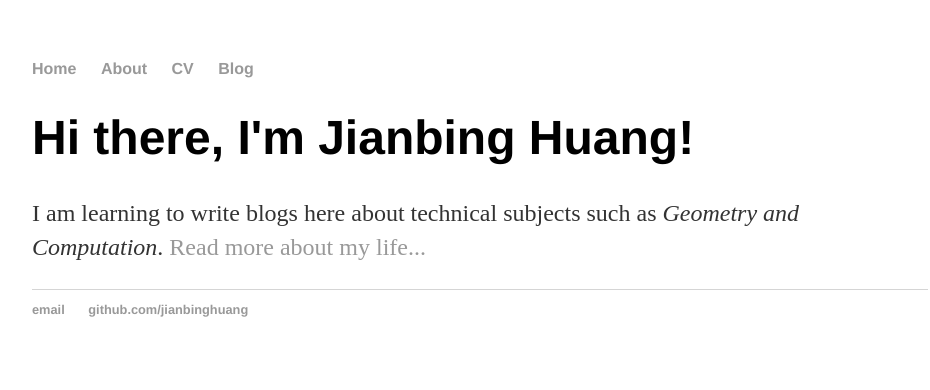
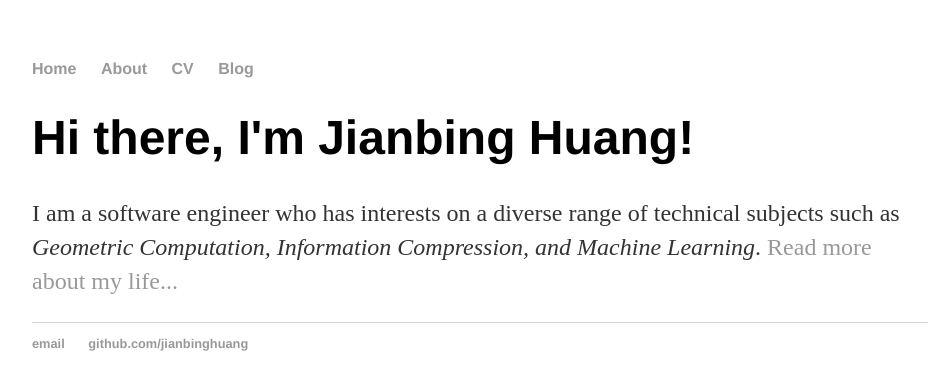
Before and after one commit to hjb-zy/jianbinghuang.github.io, a Jekyll site: the page built from index.html, in a window 1280 px wide. Shown: the top 390 px of the page, without its empty margins (160-1090 px from the left). Built offline with Jekyll 4.4.1, drawn with Linux system fonts in a browser that asks for light colours.

Commit message:
Update index.html

```diff
--- a/index.html
+++ b/index.html
@@ -4,5 +4,5 @@ title: Jianbing Huang
 ---
 <div class="blurb">
 	<h1>Hi there, I'm Jianbing Huang!</h1>
-	<p>I am learning to write blogs here about technical subjects such as <em>Geometry and Computation</em>. <a href="/about">Read more about my life...</a></p>
+	<p>I am a software engineer who has interests on a diverse range of technical subjects such as <em>Geometric Computation, Information Compression, and Machine Learning</em>. <a href="/about">Read more about my life...</a></p>
 </div><!-- /.blurb -->
```
